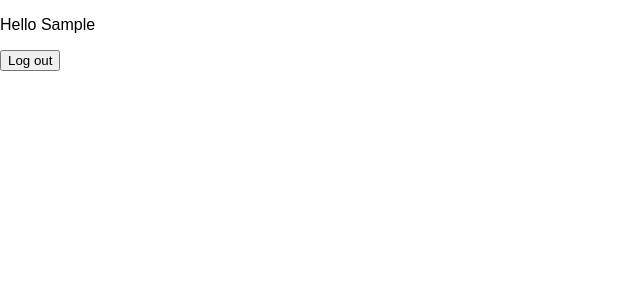
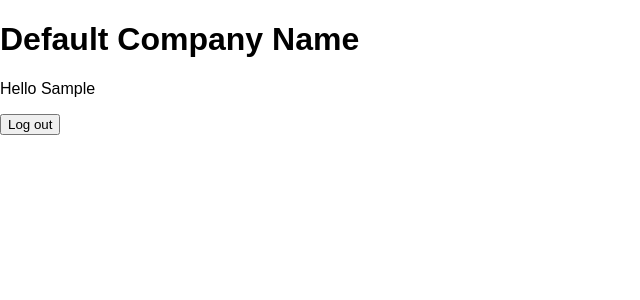
Before and after one commit to a-taranenko/myt, a React (Create React App) app: page / in a window 1280 px wide. Both pictures are taken after typing "Sample", "Sample123" into the empty fields and a click on the button "Log In". Shown: the top 300 px of the page, without its empty margins (0-640 px from the left). Built offline with nearby package versions, Linux system fonts and the light colour scheme.

Commit message:
Added state to Main

```diff
--- a/src/Main.js
+++ b/src/Main.js
@@ -1,9 +1,29 @@
 import React, {Component} from 'react'
 
 class Main extends Component {
+  constructor(props) {
+    super(props)
+
+    this.state = {
+      companyName: "",
+      superUser: false
+    }
+  }
+
+  componentWillMount() {
+    // The following is just temporary
+    // Need to call db to get the following info
+
+    this.setState({
+      companyName: "Default Company Name",
+      superUser: true
+    })
+  }
+
   render() {
     return (
       <div className="main">
+        <h1>{this.state.companyName}</h1>
         <p>Hello {this.props.username}</p>
         <button onClick={this.props.logout}>Log out</button>
       </div>
```
